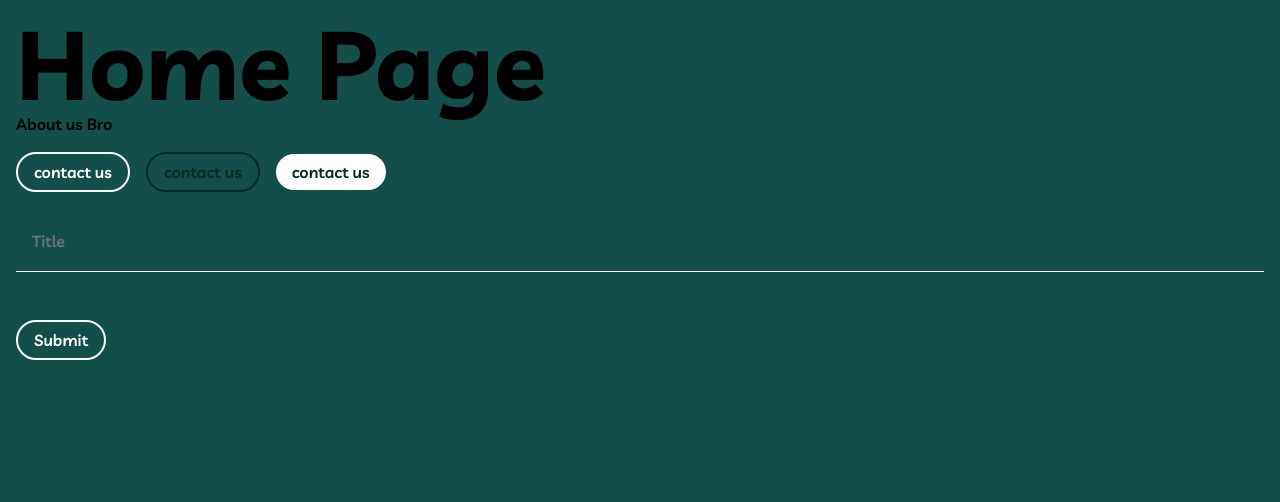
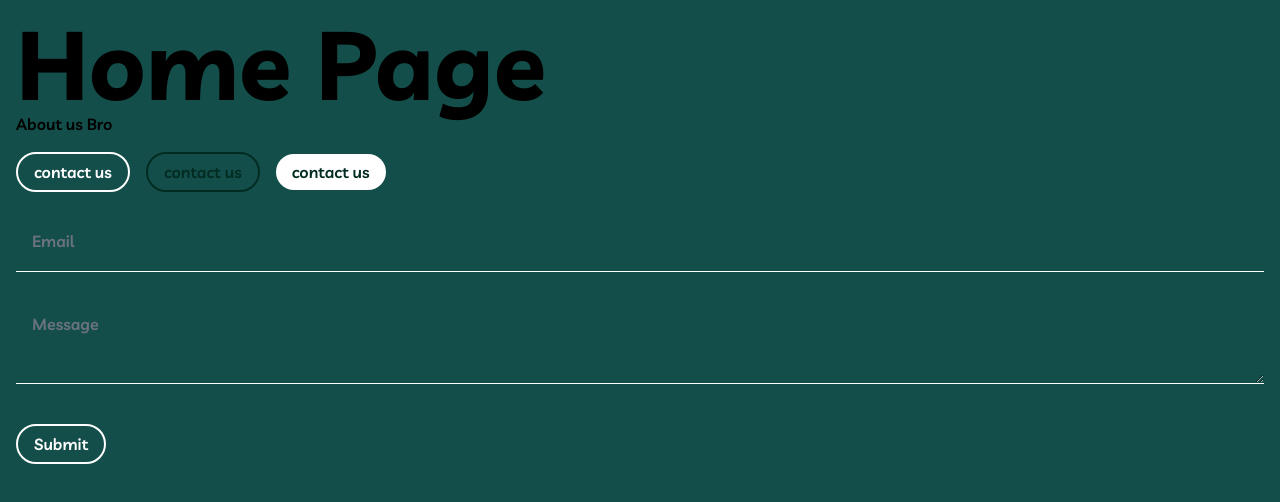
Before and after one commit to missbruni/myteam, a React (Vite) app: page / in a window 1280 px wide. Shown: the top 502 px of the page. Built offline with nearby package versions, Linux system fonts and the light colour scheme.

Commit message:
create themed elements

```diff
--- a/package.json
+++ b/package.json
@@ -10,6 +10,7 @@
     "preview": "vite preview"
   },
   "dependencies": {
+    "preline": "^2.0.0",
     "react": "^18.2.0",
     "react-dom": "^18.2.0",
     "react-router": "6.4",
--- /dev/null
+++ b/src/elements/Textarea.tsx
@@ -0,0 +1,26 @@
+import { HTMLInputTypeAttribute } from 'react';
+
+type TextareaProps = {
+  label: string;
+  type?: HTMLInputTypeAttribute;
+  required?: boolean;
+  errorText?: string;
+};
+const Textarea: React.FC<TextareaProps> = ({ required = false, label, errorText }) => {
+  return (
+    <div className="relative h-20 min-w-[200px] mb-10">
+      <textarea
+        required={required}
+        placeholder={label}
+        className="peer h-full w-full border-b border-white bg-transparent pt-2 pb-1.5 pl-4 outline outline-0 transition-all focus:border-emerald-300 text-white placeholder:text-gray-500 focus:outline-0 disabled:border-gray-500 invalid:[&:not(:placeholder-shown)]:border-rose-400"
+      />
+      <span className="mt-2 after:content[' '] text-gray-400 pointer-events-none absolute left-0 -top-2.5 flex h-full w-full select-none transition-all after:absolute after:-bottom-[2px] after:block after:w-full after:scale-x-0 after:border-b after:border-emerald-300  after:transition-transform after:duration-300 peer-placeholder-shown:text-gray-500 peer-focus:text-white peer-focus:after:scale-x-100 peer-focus:after:border-emerald-300 peer-disabled:text-transparent peer-disabled:peer-placeholder-shown:text-gray-500" />
+      {errorText && (
+        <p className="mt-1 invisible text-rose-400 text-[12px] italic peer-invalid:visible">
+          {errorText}
+        </p>
+      )}
+    </div>
+  );
+};
+export default Textarea;
--- /dev/null
+++ b/src/elements/Textfield.tsx
@@ -0,0 +1,30 @@
+import { HTMLInputTypeAttribute } from 'react';
+
+type TextfieldProps = {
+  label: string;
+  type?: HTMLInputTypeAttribute;
+  required?: boolean;
+  errorText?: string;
+};
+const Textfield: React.FC<TextfieldProps> = ({ required, label, type, errorText }) => {
+  return (
+    <div className="relative h-16 min-w-[200px] mb-8">
+      <input
+        type={type}
+        placeholder={label}
+        required={required}
+        className="peer h-full w-full border-transparent border-b border-white bg-transparent pt-2 pb-1.5 pl-4 outline outline-0 transition-all focus:border-emerald-300 text-white placeholder:text-gray-500 focus:outline-0 disabled:border-gray-500 invalid:[&:not(:placeholder-shown)]:border-rose-400"
+      />
+      <span
+        className="mt-2 after:content[' '] text-gray-400 pointer-events-none absolute left-0 -top-2.5 flex h-full w-full select-none transition-all after:absolute after:-bottom-[2px] after:block after:w-full after:scale-x-0 after:border-b after:border-emerald-300  after:transition-transform after:duration-300 peer-placeholder-shown:text-gray-500 peer-focus:text-white peer-focus:after:scale-x-100 peer-focus:after:border-emerald-300 peer-disabled:text-transparent peer-disabled:peer-placeholder-shown:text-gray-500
+  after:peer-[:not(:placeholder-shown):invalid]:border-rose-400"
+      />
+      {errorText && (
+        <p className="mt-1 invisible  text-rose-400 text-[12px] italic peer-[:not(:placeholder-shown):invalid]:visible">
+          Please provide a valid email address.
+        </p>
+      )}
+    </div>
+  );
+};
+export default Textfield;
--- a/src/main.tsx
+++ b/src/main.tsx
@@ -3,6 +3,8 @@ import ReactDOM from 'react-dom/client';
 
 import App from './App.tsx';
 import './index.css';
+
+import('preline');
 
 const domNode = document.getElementById('root')!;
 const root = ReactDOM.createRoot(domNode);
--- a/src/pages/Home.tsx
+++ b/src/pages/Home.tsx
@@ -1,5 +1,8 @@
 import React from 'react';
 import { Link } from 'react-router-dom';
+
+import Textarea from '../elements/Textarea';
+import Textfield from '../elements/Textfield';
 
 type HomePageProps = {};
 const HomePage: React.FC<HomePageProps> = () => {
@@ -15,21 +18,9 @@ const HomePage: React.FC<HomePageProps> = () => {
       </div>
 
       <form className="flex-col">
-        <div className="relative h-16 min-w-[200px] mb-12">
-          <input
-            required
-            type="email"
-            placeholder="Title"
-            className="peer h-full w-full border-b border-white bg-transparent pt-2 pb-1.5 pl-4 outline outline-0 transition-all focus:border-emerald-300 text-white placeholder:text-gray-500 focus:outline-0 disabled:border-gray-500 invalid:[&:not(:placeholder-shown)]:border-rose-400"
-          />
-          <span
-            className="mt-2 after:content[' '] text-gray-400 pointer-events-none absolute left-0 -top-2.5 flex h-full w-full select-none transition-all after:absolute after:-bottom-[2px] after:block after:w-full after:scale-x-0 after:border-b after:border-emerald-300  after:transition-transform after:duration-300 peer-placeholder-shown:text-gray-500 peer-focus:text-white peer-focus:after:scale-x-100 peer-focus:after:border-emerald-300 peer-disabled:text-transparent peer-disabled:peer-placeholder-shown:text-gray-500
-          after:peer-[:not(:placeholder-shown):invalid]:border-rose-400"
-          />
-          <p className="mt-2 invisible  text-rose-400 text-[12px] italic peer-[:not(:placeholder-shown):invalid]:visible">
-            Please provide a valid email address.
-          </p>
-        </div>
+        <Textfield label="Email" errorText="Please provide a valid email address" />
+        <Textarea label="Message" />
+
         <button className="btn-primary-light" type="submit">
           Submit
         </button>
--- a/tailwind.config.js
+++ b/tailwind.config.js
@@ -3,7 +3,7 @@
 const theme = require('tailwindcss/defaultTheme');
 
 export default {
-  content: ['./index.html', './src/**/*.{js,ts,jsx,tsx}'],
+  content: ['./index.html', './src/**/*.{js,ts,jsx,tsx}', 'node_modules/preline/dist/*.js'],
   theme: {
     fontSize: {
       'h1-large': [
@@ -55,5 +55,5 @@ export default {
       }
     }
   },
-  plugins: []
+  plugins: [require('preline/plugin')]
 };
```
Also changed, not shown: 1 other file (tests, documents, lock files or other folders).
